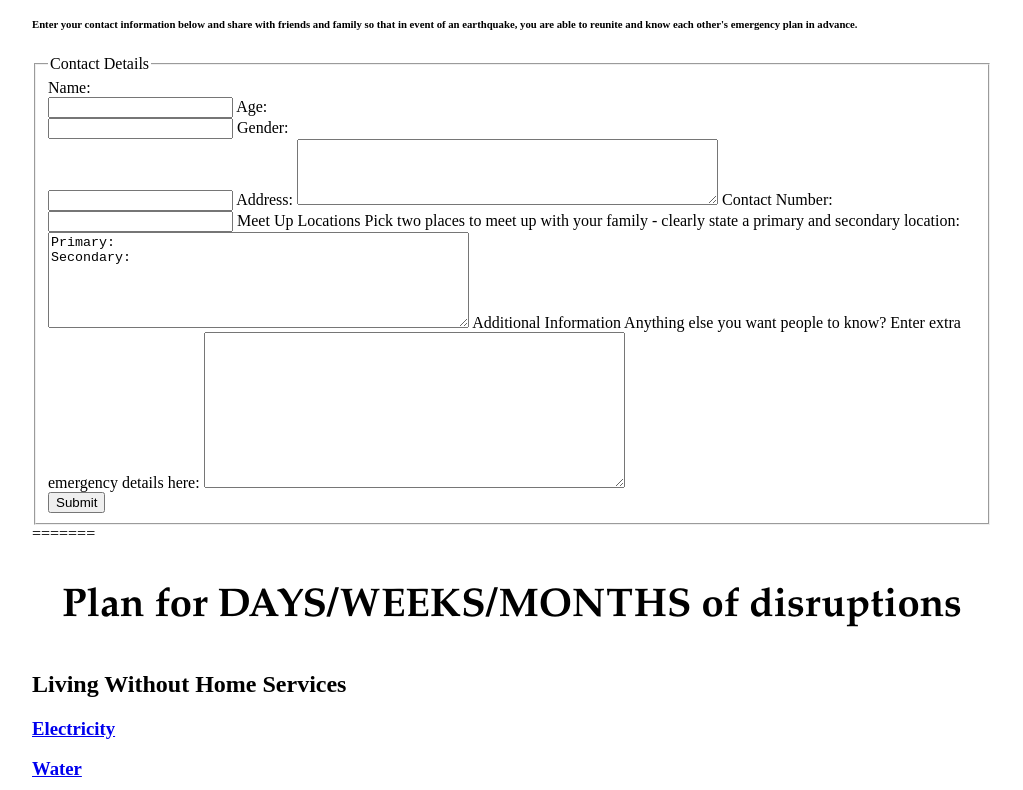
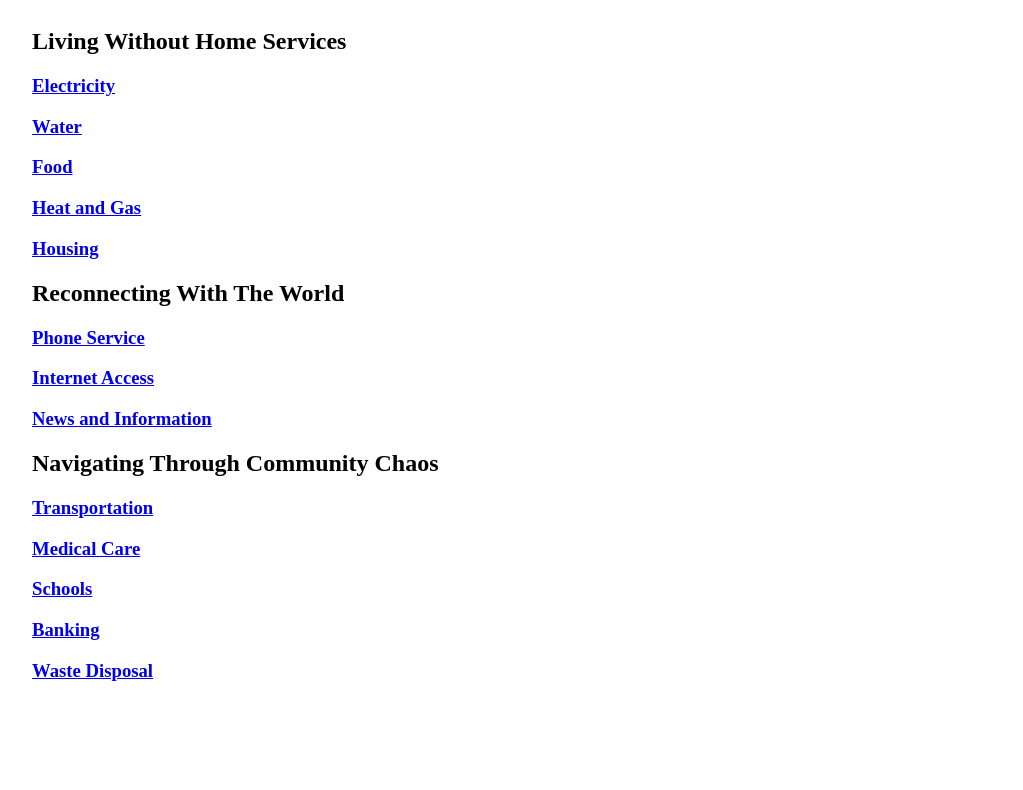
Before and after one commit to AaronFilson/preps, a plain HTML site: page page4.html in a window 1280 px wide. Shown: the part 194-984 px from the top of the page, without its empty margins (128-1151 px from the left). After the commit the page ends 894 px from the top, so only its background shows below. Drawn offline with Linux system fonts and the light colour scheme.

Commit message:
trying to resync roland 3:27pm

```diff
--- a/page4.html
+++ b/page4.html
@@ -24,40 +24,6 @@
     </nav>
   </header>
 
-<<<<<<< HEAD
-  <article>
-    <h5>A Communication Plan</h5>
-    <h6>Earthquakes can strike at any time and without warning. Friends and families can cope with earthquakes by preparing in advance.</h6>
-    <h6>Enter your contact information below and share with friends and family so that in event of an earthquake, you are able to reunite and know each other's emergency plan in advance.</h6>
-    <form id="commForm">
-      <fieldset>
-      <legend>Contact Details</legend>
-      <label>Name:<br/>
-        <input id="username" type="text" name="username"maxlength="50" />
-      </label>
-      <label>Age:<br/>
-        <input id="age" type="text" name="age" maxlength="2"/>
-      </label>
-      <label>Gender:<br/>
-        <input id="gender" type="text" name="gender" maxlength="6"/>
-      </label>
-      <label>Address:</label>
-        <textarea id="address" name="address" cols="50" rows="4"></textarea>
-      <label>Contact Number:
-        <input id="contactNo" type="text" name="contactNo"maxlength="10" />
-      </label>
-      <label>Meet Up Locations</label>
-      <label>Pick two places to meet up with your family - clearly state a primary and secondary location:</label><br/>
-      <textarea id="meetUpLoc" name="meetUpLoc" cols="50" rows="6">Primary:
-Secondary: </textarea>
-      <label>Additional Information</label>
-      <label>Anything else you want people to know? Enter extra emergency details here:</label>
-      <textarea name="extraInfo" cols="50" rows="10" id="extraInfo"></textarea><br/>
-      <input id="submitButton" type="submit" name="submit" value="Submit" />
-      </fieldset>
-    </form>
-  </article>
-=======
     <h1><p>Plan for DAYS/WEEKS/MONTHS of disruptions</p></h1>
 
       <section class="where-impact"><h2>Living Without Home Services</h2>
@@ -82,7 +48,6 @@ Secondary: </textarea>
           <h3>News and Information</h3></a>
 
       </section>
->>>>>>> c64a1b8ef20e0d3085c710bc0d27e0352c8e9396
 
       <section class="where-impact"><h2>Navigating Through Community Chaos</h2>
         <a href="http://webcache.googleusercontent.com/search?q=cache:http://firefightersforgood.org/disaster-preparedness-tips-to-getting-around-after-a-disaster/">
```
Also changed, not shown: page2.html (+0 -3 lines), page3.html (+0 -25 lines).
